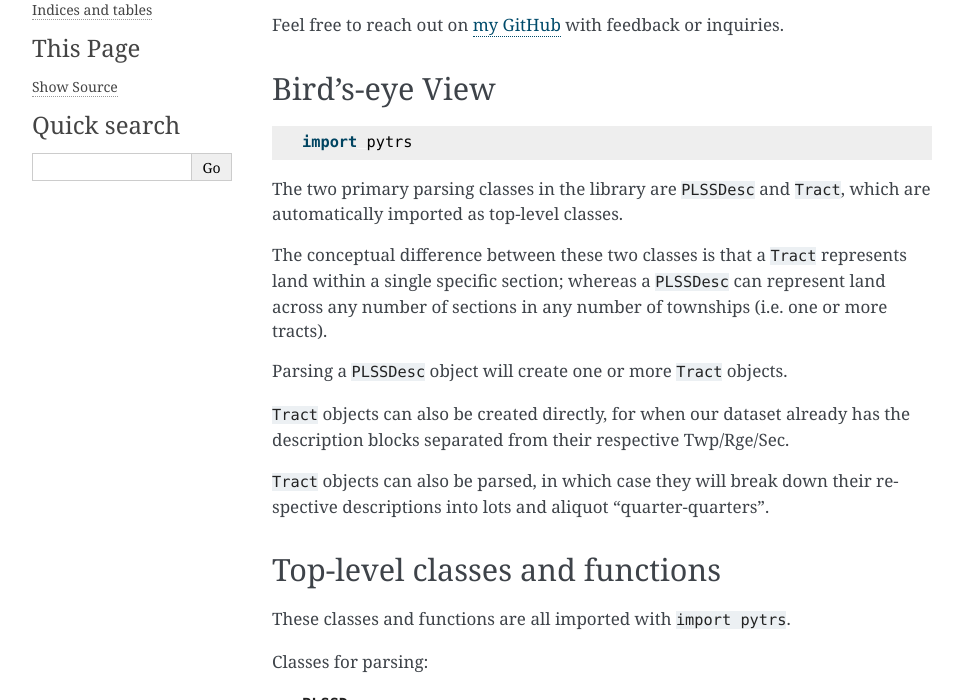
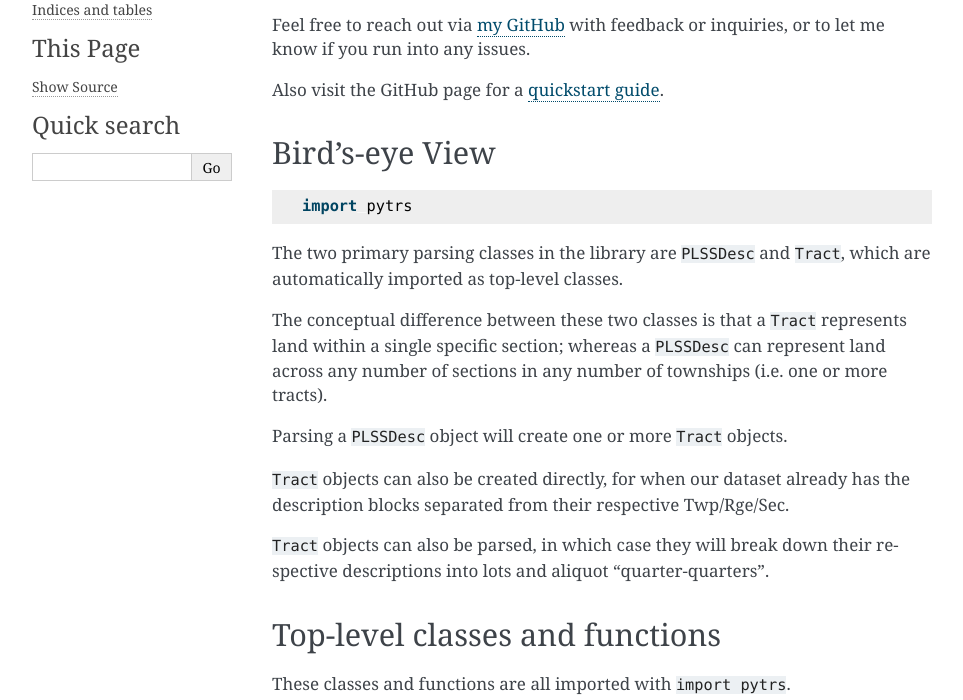
Before and after one commit to JamesPImes/pyTRS, a Sphinx documentation site: the page built from docs/source/index.rst, in a window 1280 px wide and 900 px high, cut to the strip 200-900 px from the top of the window. Shown: the whole strip, without its empty margins (148-1111 px from the left). Built offline with Sphinx 7.4.7, drawn with Linux system fonts in a browser that asks for light colours.

Commit message:
link to quickstart

```diff
--- a/docs/source/index.rst
+++ b/docs/source/index.rst
@@ -5,9 +5,13 @@ pyTRS
 .. automodule:: pytrs
 
 
-Feel free to reach out on
+Feel free to reach out via
 `my GitHub <https://github.com/JamesPImes/pyTRS//>`_
-with feedback or inquiries.
+with feedback or inquiries, or to let me know if you run into any
+issues.
+
+Also visit the GitHub page for a
+`quickstart guide <https://github.com/JamesPImes/pyTRS/blob/master/guides/guides/quickstart.md>`_.
 
 Bird's-eye View
 ---------------
```
